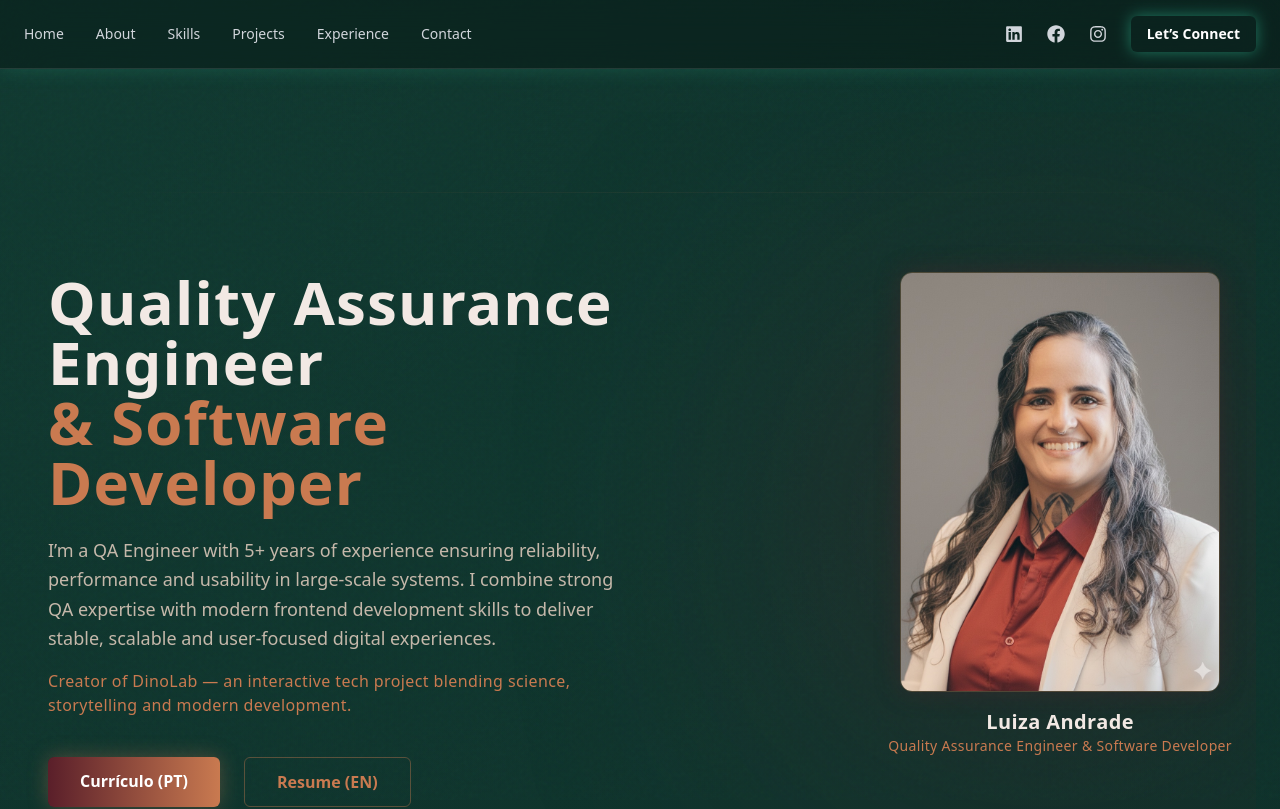
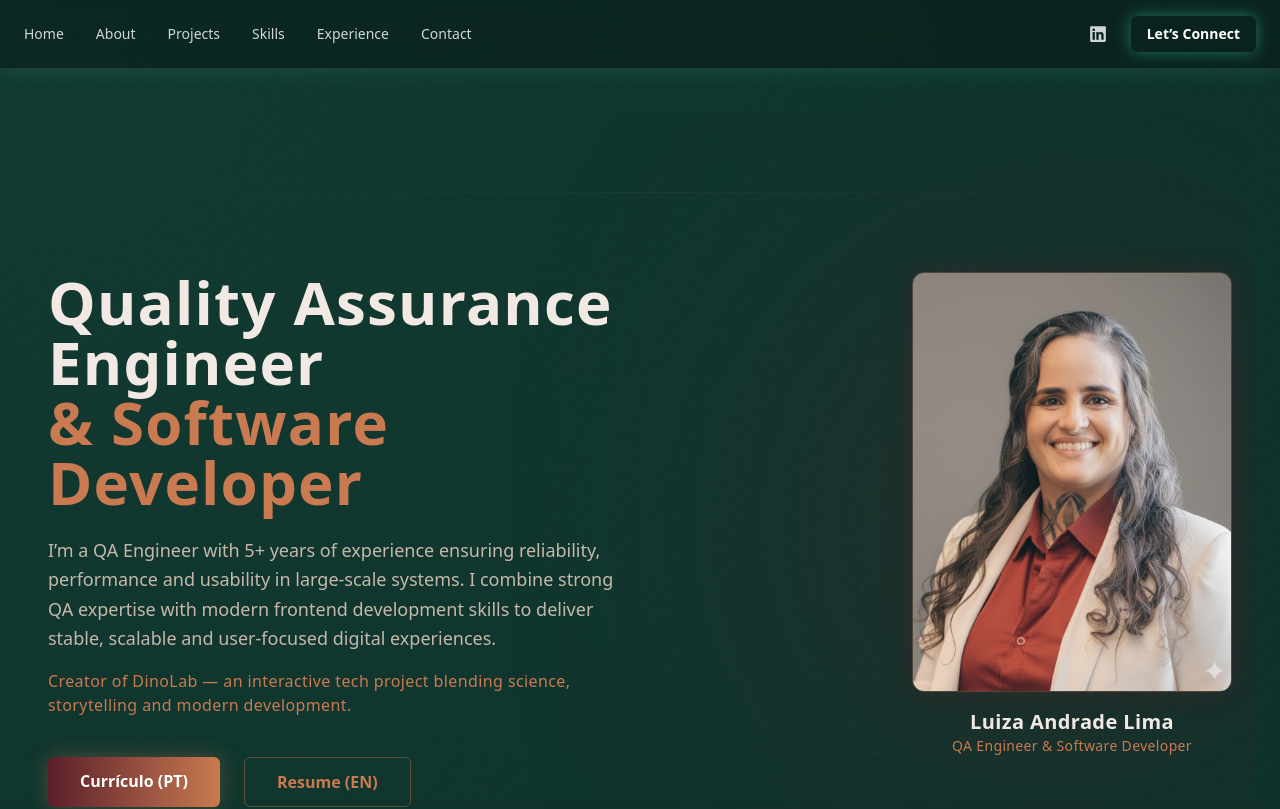
Before and after one commit to andradeg-luiza/personalpage, a React (Vite) app: page / in a window 1280 px wide. Shown: the top 809 px of the page. Built offline with nearby package versions, Linux system fonts and the light colour scheme.

Commit message:
doc: Add LinkedIn external link to header social icon and update header link to Linkedin Profile

```diff
--- a/src/components/layout/header.tsx
+++ b/src/components/layout/header.tsx
@@ -1,11 +1,11 @@
-import { FaLinkedin, FaFacebook, FaInstagram } from "react-icons/fa";
+import { FaLinkedin } from "react-icons/fa";
 import useScrollToSection from "../../hooks/useScrollToSection";
 
 const navItems = [
   { label: "Home", id: "hero" },
   { label: "About", id: "about" },
+  { label: "Projects", id: "projects" },
   { label: "Skills", id: "skills" },
-  { label: "Projects", id: "projects" },
   { label: "Experience", id: "experience" },
   { label: "Contact", id: "contact" },
 ];
@@ -45,10 +45,13 @@
         {/* Social + CTA */}
         <div className="flex items-center gap-6">
 
-          {/* Ícones sociais */}
-          {[FaLinkedin, FaFacebook, FaInstagram].map((Icon, i) => (
-            <Icon
-              key={i}
+          {/* Ícone do LinkedIn com link */}
+          <a
+            href="https://www.linkedin.com/in/andradegluiza/"
+            target="_blank"
+            rel="noopener noreferrer"
+          >
+            <FaLinkedin
               className="
                 text-gray-300 text-lg cursor-pointer
                 hover:text-[var(--accent-green)]
@@ -56,7 +59,7 @@
                 hover:drop-shadow-[0_0_6px_rgba(62,243,192,0.6)]
               "
             />
-          ))}
+          </a>
 
           {/* Botão Let's Connect */}
           <button
--- a/src/sections/hero/hero.tsx
+++ b/src/sections/hero/hero.tsx
@@ -130,10 +130,10 @@
           {/* Nome + Cargo */}
           <div className="mt-4 text-center">
             <h3 className="text-xl font-semibold text-[#F2E9E4]">
-              Luiza Andrade
+              Luiza Andrade Lima
             </h3>
             <p className="text-[#C97A50] text-sm tracking-wide">
-              Quality Assurance Engineer & Software Developer
+              QA Engineer & Software Developer
             </p>
           </div>
         </motion.div>
```
